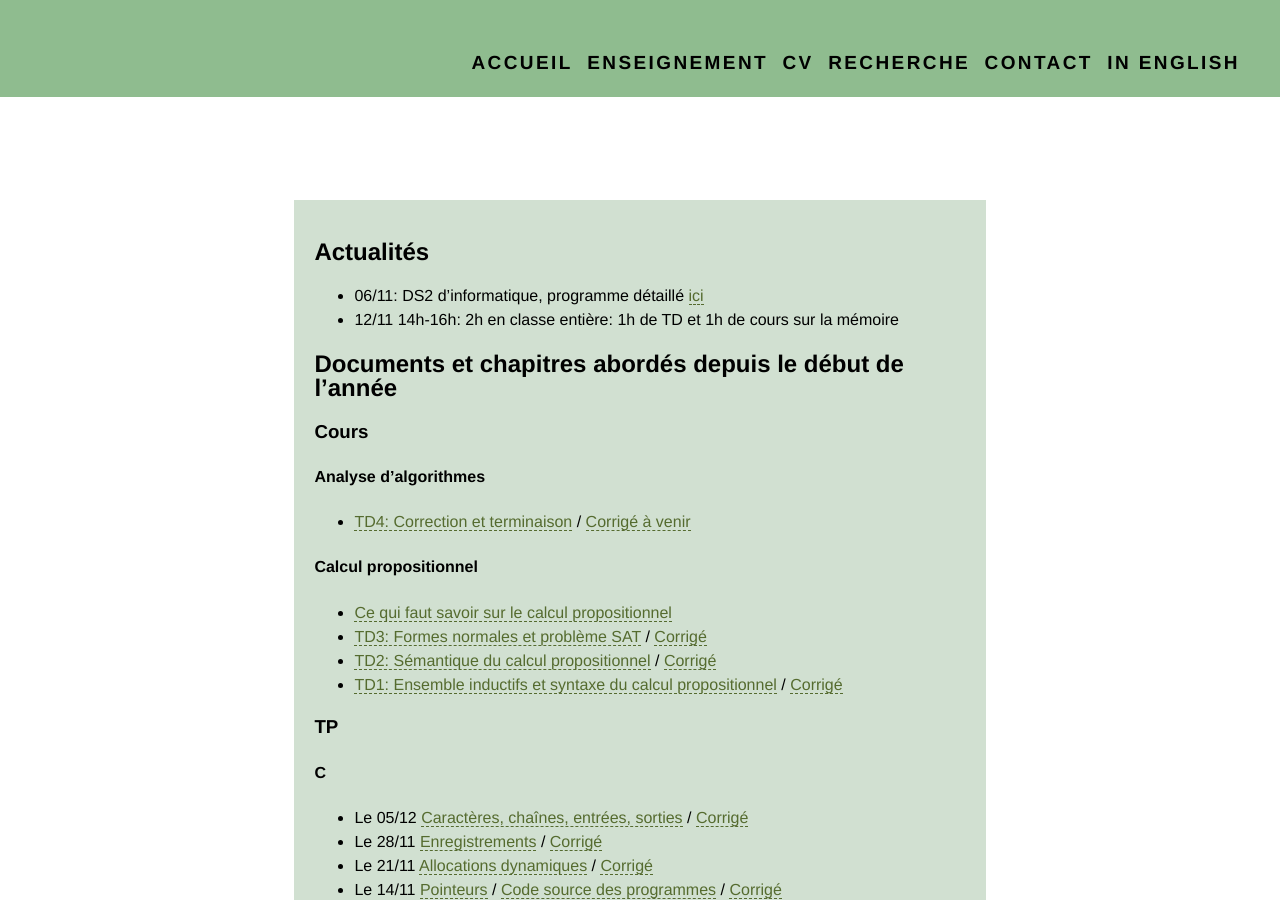
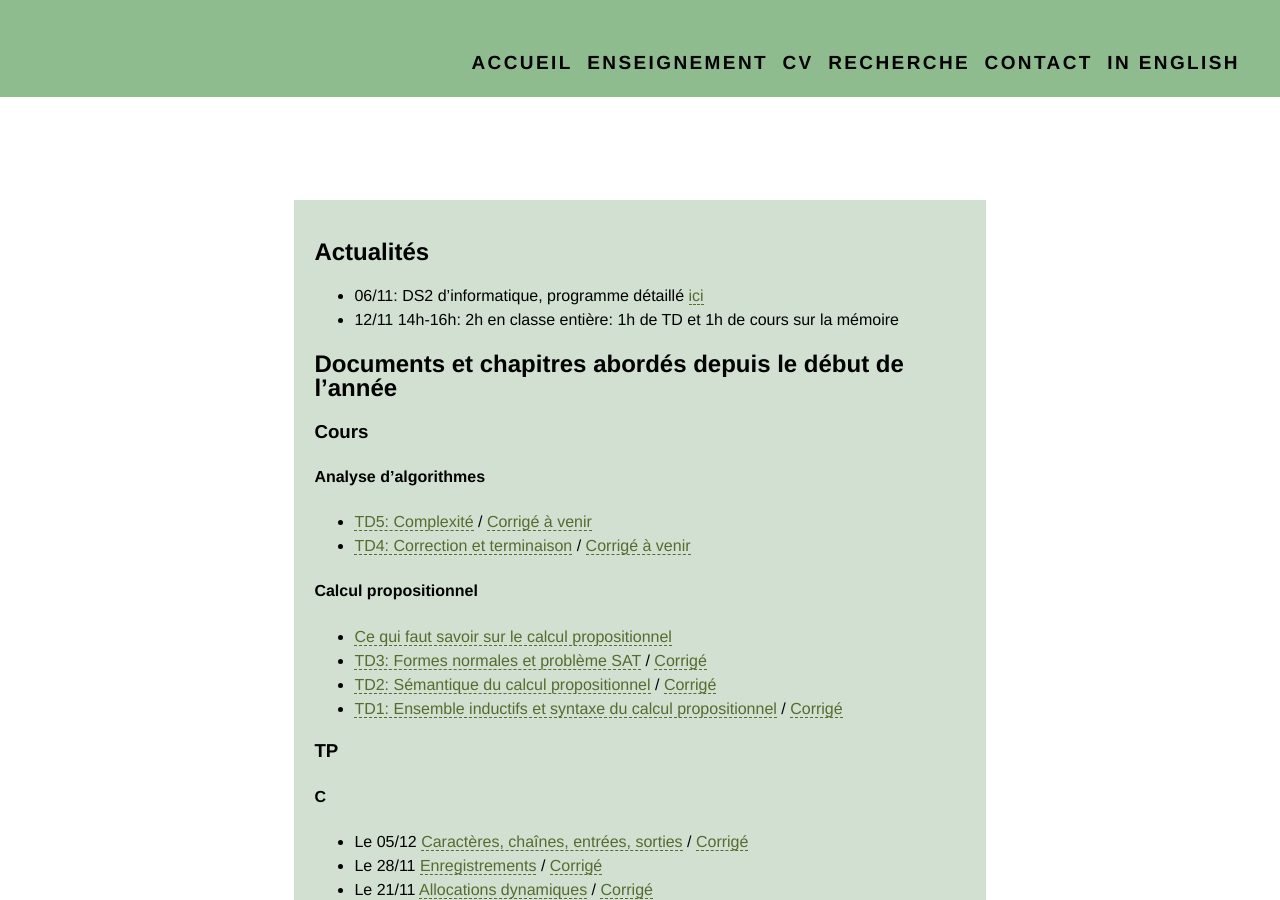
Before and after one commit to VladislavTempez/Vladislavtempez.github.io, a Jekyll site: the page built from pages/mp2i.md, in a window 1280 px wide and 900 px high. Built offline with Jekyll 4.4.1, drawn with Linux system fonts in a browser that asks for light colours.

Commit message:
TD complexité

```diff
--- a/pages/mp2i.md
+++ b/pages/mp2i.md
@@ -13,6 +13,7 @@ description: Vladislav Tempez - Enseignement - MP2I - Informatique
 ### Cours
 
 #### Analyse d'algorithmes
+- [TD5: Complexité](https://nc-lycees.netocentre.fr/s/dc7mR3xgF5tGLXS) / [Corrigé à venir]()
 - [TD4: Correction et terminaison](https://nc-lycees.netocentre.fr/s/MnxxTMawzAodcZe) / [Corrigé à venir]()
 
 #### Calcul propositionnel
```
